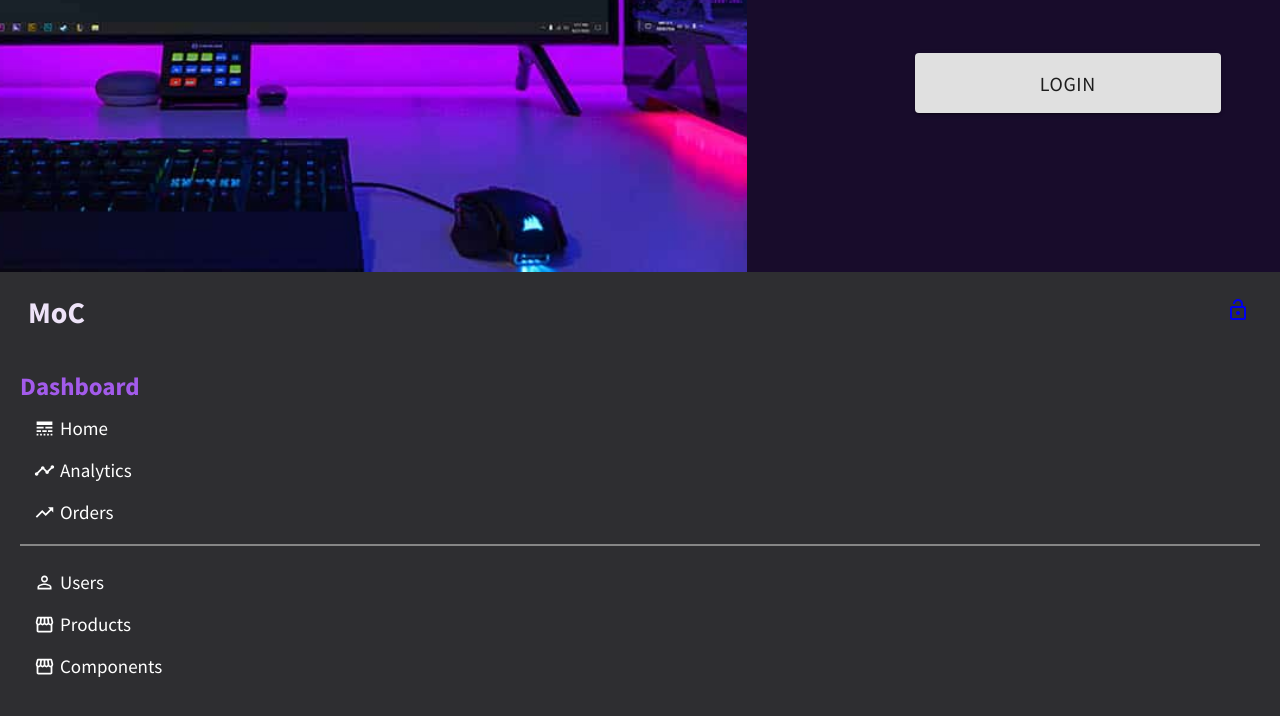
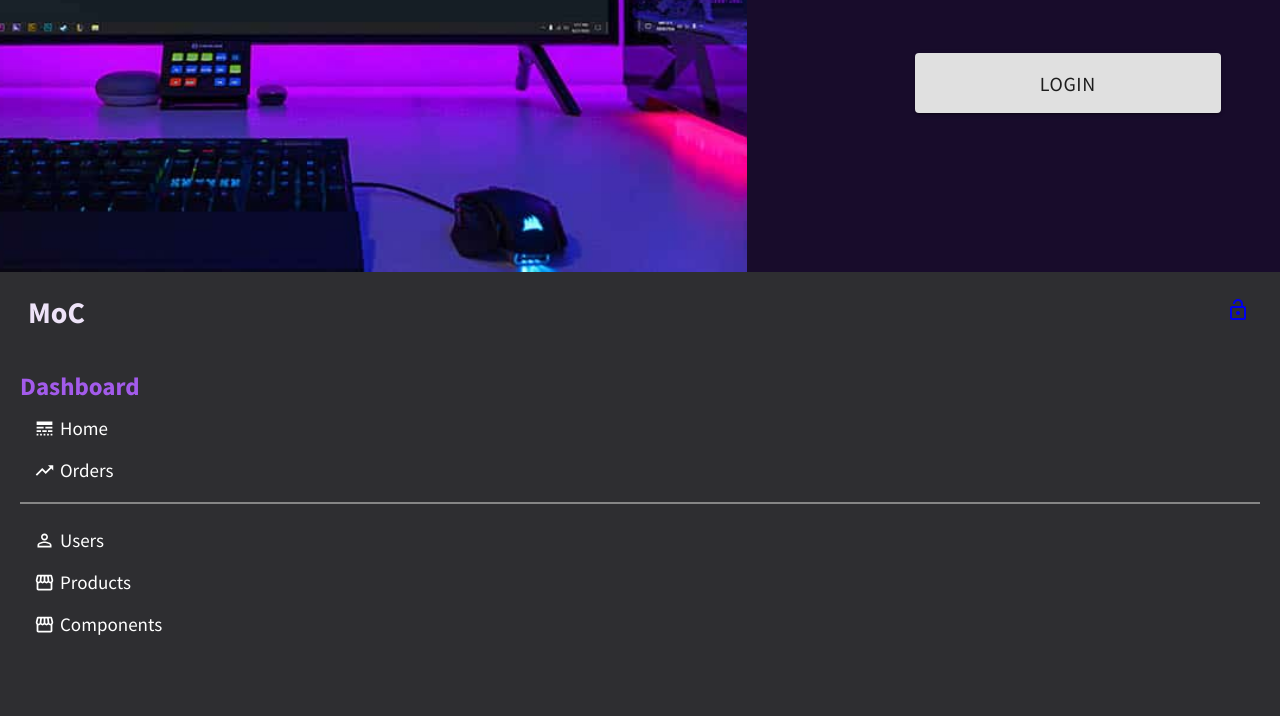
Before and after one commit to Zeeshan765/moc-admin, a React (Create React App) app: page /login in a window 1280 px wide. Shown: the part 528-1244 px from the top of the page. Built offline with nearby package versions, Linux system fonts and the light colour scheme.

Commit message:
now working fine

```diff
--- a/src/components/sidebar/Sidebar.jsx
+++ b/src/components/sidebar/Sidebar.jsx
@@ -33,10 +33,7 @@ const Sidebar = (props) => {
                 </li>
               </Link>
 
-              <li className="sidebarListItem">
-                <Timeline className="sidebarIcon" />
-                Analytics
-              </li>
+
               <Link to="/allorders" className="link">
                 <li className="sidebarListItem">
                   <TrendingUp className="sidebarIcon" />
```
